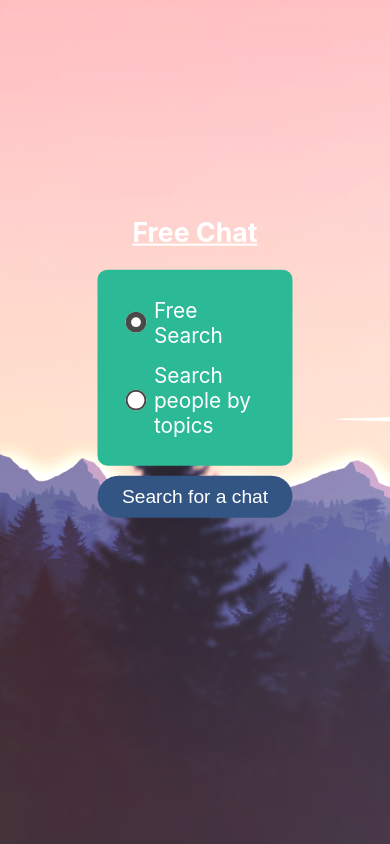
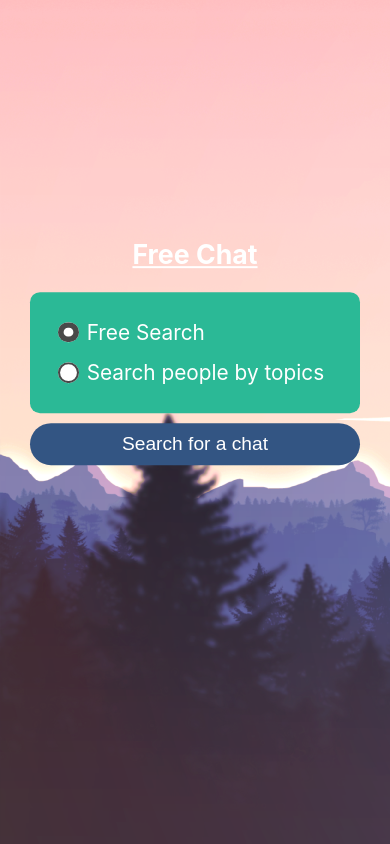
Before and after one commit to WordChained/free-chat-frontend, a React (Create React App) app: page /#/ in a window 390 px wide. Built offline with nearby package versions, Linux system fonts and the light colour scheme; no server answers; sample sign-in values are in the browser's storage.

Commit message:
more css changes

```diff
--- a/src/style/pages/_main-page.scss
+++ b/src/style/pages/_main-page.scss
@@ -128,8 +128,17 @@ $primary-color: rgb(73, 73, 73);
   }
   .main-page {
     margin-top: 60px;
+    width: 100%;
+    align-items: center;
+    form {
+      min-width: max-content;
+    }
   }
   .search-form {
+    display: flex;
+    flex-direction: column;
+    align-items: center;
+    min-width: 270px;
     .radio-btns {
       width: 90%;
       align-self: center;
--- a/src/style/pages/_room.scss
+++ b/src/style/pages/_room.scss
@@ -254,13 +254,21 @@
           display: none;
         }
       }
-    }
-    .user-count {
-      height: 70px;
-      width: 60px;
-    }
-    .back-btn {
-      position: absolute;
+      .back-btn {
+        // position: absolute;
+        // right: 70px;
+        // top: 80px;
+        // z-index: 9;
+        box-shadow: white 0 0 3px;
+        img {
+          filter: invert(100%) sepia(100%) saturate(0%) hue-rotate(106deg)
+            brightness(102%) contrast(102%);
+        }
+      }
+      .user-count {
+        height: 70px;
+        width: 60px;
+      }
     }
   }
 }
```
